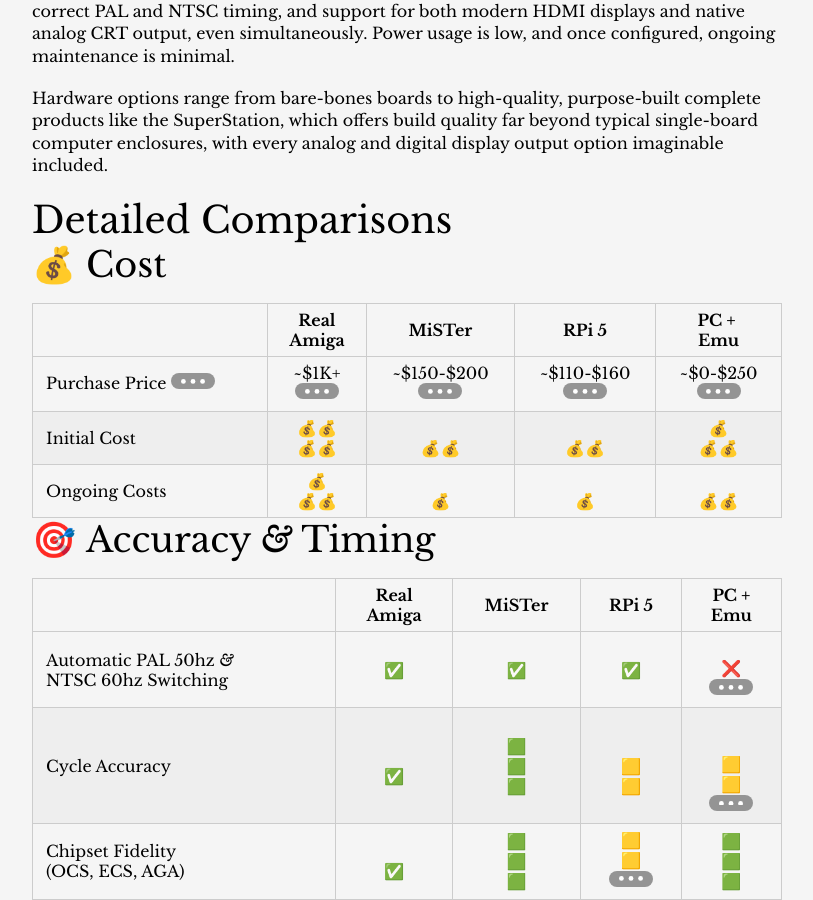
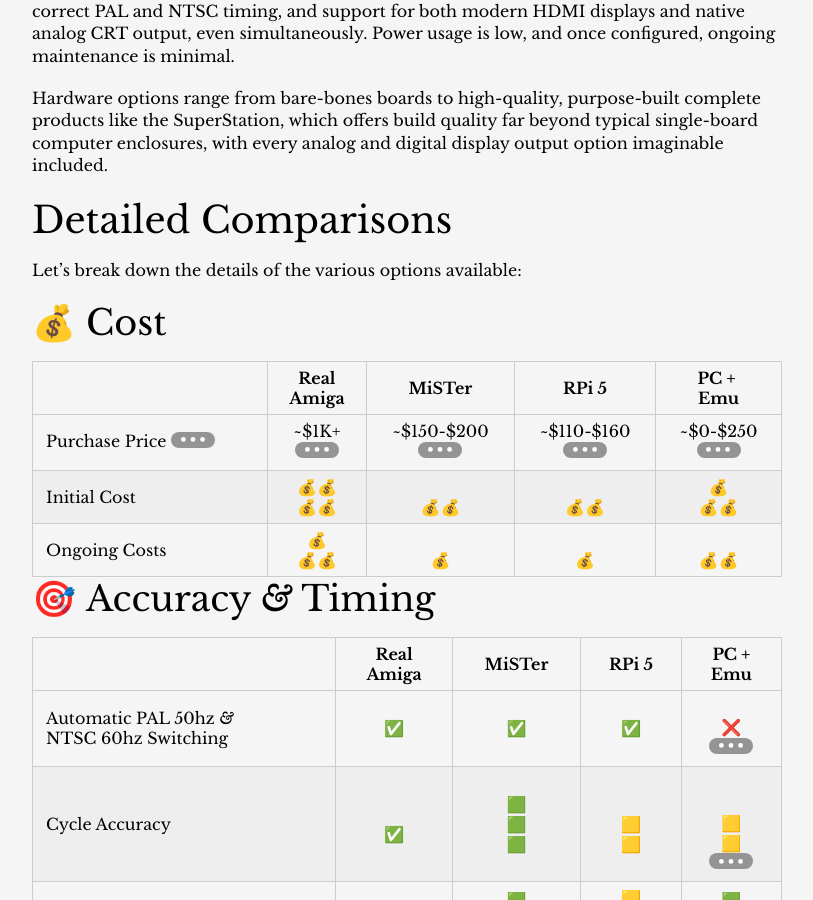
Before and after one commit to amigavision/amigavision.github.io, a Jekyll site: the page built from best.md, in a window 1280 px wide and 900 px high, scrolled down 3792 px. Shown: the whole window, without its empty margins (233-1046 px from the left). Built offline with Jekyll 4.4.1, drawn with Linux system fonts in a browser that asks for light colours.

Commit message:
Add intro paragraph

```diff
--- a/best.md
+++ b/best.md
@@ -100,6 +100,8 @@
 Hardware options range from bare-bones boards to high-quality, purpose-built complete products like the SuperStation, which offers build quality far beyond typical single-board computer enclosures, with every analog and digital display output option imaginable included.
 
 # Detailed Comparisons {#details}
+
+Let's break down the details of the various options available:
 
 ## 💰&nbsp;Cost
 
```
